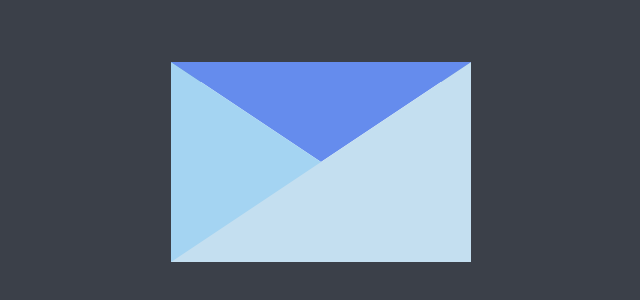
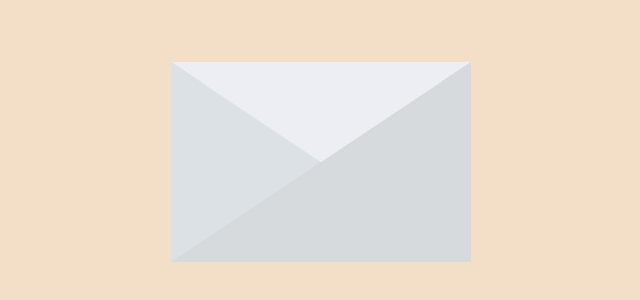
Before and after one commit to tcandra24/say-hi-to-me, a Vue app: page / in a window 1280 px wide. Shown: the part 238-538 px from the top of the page, without its empty margins (319-959 px from the left). Built offline with nearby package versions, Linux system fonts and the light colour scheme.

Commit message:
Rev beta push to vercel

```diff
--- a/index.html
+++ b/index.html
@@ -1,10 +1,14 @@
-<!doctype html>
+<!DOCTYPE html>
 <html lang="en">
   <head>
     <meta charset="UTF-8" />
     <link rel="icon" type="image/svg+xml" href="/vite.svg" />
     <meta name="viewport" content="width=device-width, initial-scale=1.0" />
     <title>Vite + Vue + TS</title>
+
+    <link rel="preconnect" href="https://fonts.googleapis.com" />
+    <link rel="preconnect" href="https://fonts.gstatic.com" crossorigin />
+    <link href="https://fonts.googleapis.com/css2?family=Indie+Flower&family=Roboto:ital,wght@0,100..900;1,100..900&family=Rubik:ital,wght@0,300..900;1,300..900&family=Tangerine:wght@400;700&display=swap" rel="stylesheet" />
   </head>
   <body>
     <div id="app"></div>
--- a/src/style.css
+++ b/src/style.css
@@ -13,13 +13,25 @@ body {
   justify-content: center;
   align-items: center;
   font-family: sans-serif;
-  background-color: #3b4049;
+  background-color: #f3dfc8;
+}
+
+.tangerine-regular {
+  font-family: "Tangerine", cursive;
+  font-weight: 400;
+  font-style: normal;
+}
+
+.tangerine-bold {
+  font-family: "Tangerine", cursive;
+  font-weight: 700;
+  font-style: normal;
 }
 
 .wrapper {
   height: 200px;
   width: 300px;
-  background-color: #3760c9;
+  background-color: #d6d8dc;
   position: relative;
   display: flex;
   justify-content: center;
@@ -41,7 +53,7 @@ body {
 
 /* Lid when closed */
 .lid.one {
-  border-top: 100px solid #658ced;
+  border-top: 100px solid #eceef3;
   transform: rotateX(0deg);
   z-index: 3;
   transition-delay: 0.75s;
@@ -49,7 +61,7 @@ body {
 
 /* Lid when opened */
 .lid.two {
-  border-top: 100px solid #3760c9;
+  border-top: 100px solid #d6d8dc;
   transform: rotateX(90deg);
   z-index: 1;
   transition-delay: 0.5s;
@@ -62,9 +74,9 @@ body {
   top: 0;
   left: 0;
   border-top: 100px solid transparent;
-  border-right: 150px solid #c4dff0;
-  border-bottom: 100px solid #c4dff0;
-  border-left: 150px solid #a4d4f2;
+  border-right: 150px solid #d7dadc;
+  border-bottom: 100px solid #d7dadc;
+  border-left: 150px solid #dce1e5;
   z-index: 3;
 }
 
--- a/src/views/home.vue
+++ b/src/views/home.vue
@@ -5,8 +5,8 @@
       <div class="lid two"></div>
       <div class="envelope"></div>
       <div class="letter">
-        <div class="w-full text-center">
-          <router-link to="/letter" class="w-full z-40 text-xl">Click Me</router-link>
+        <div class="w-full text-center text-xl">
+          <router-link to="/letter" class="w-full z-40 tangerine-regular">Click Me</router-link>
         </div>
       </div>
     </div>
--- a/src/views/letter.vue
+++ b/src/views/letter.vue
@@ -1,6 +1,6 @@
 <template>
   <div>
-    <p>{{ searchLetter.text }}</p>
+    <p class="tangerine-regular">{{ searchLetter.text }}</p>
   </div>
 </template>
 
```
